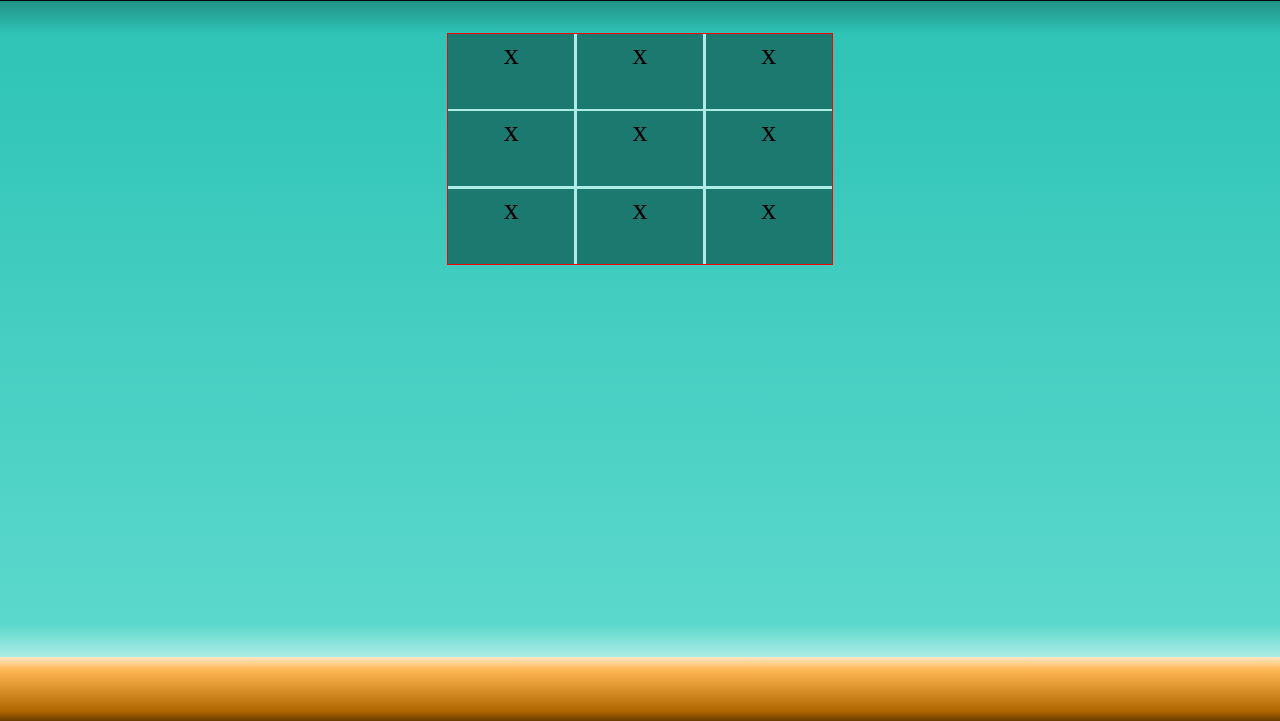
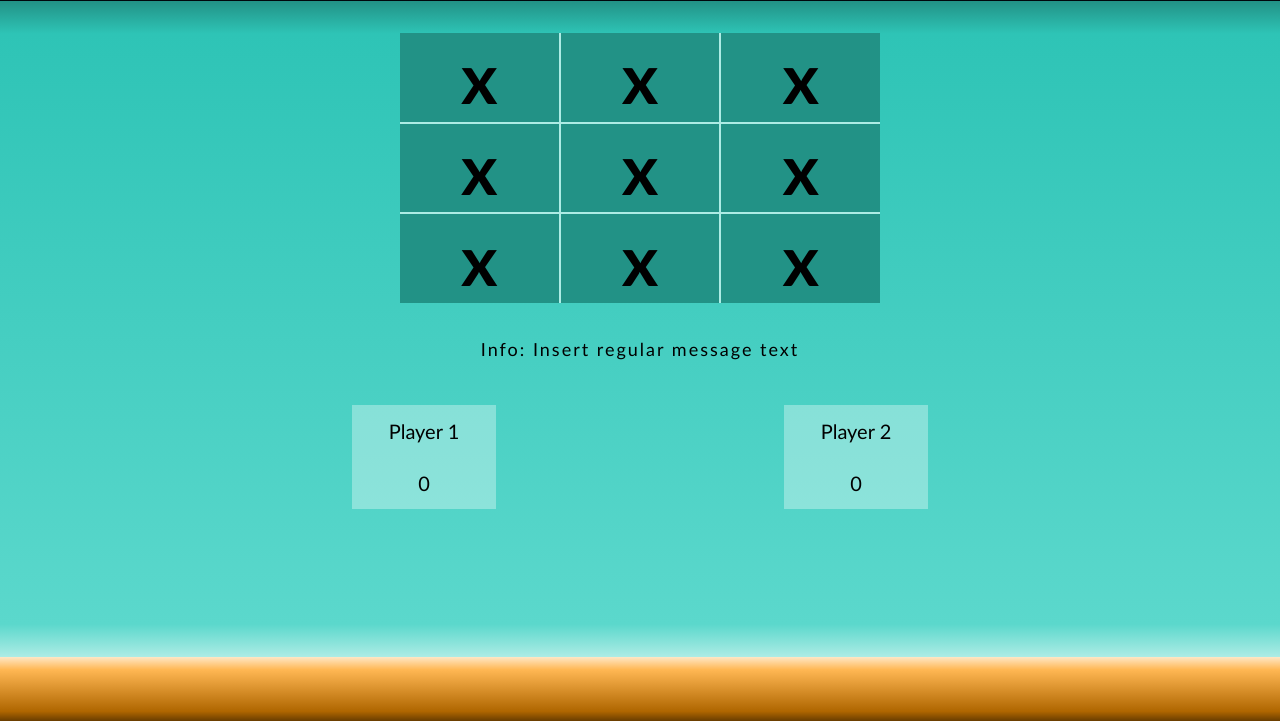
Before and after one commit to WonderNote18/top_js-tic-tac-toe, a plain HTML site: page index.html in a window 1280 px wide. Shown: the part 79-800 px from the top of the page. Drawn offline with Linux system fonts and the light colour scheme.

Commit message:
Added messages and score to main section Adjusted sizing and font for gameGrid Added 'scoreboxes' for each player in game Added game message section to provide user feedback

```diff
--- a/index.html
+++ b/index.html
@@ -39,10 +39,18 @@
                         <div class="gameGridText">x</div>
                     </div>
                 </div>
-                <div id="gameMessages"></div>
+                <div id="gameMessages">
+                    <div class="info">Info: Insert regular message text</div>
+                </div>
                 <div id="gameScore">
-                    <div id="player1" class="playerScore"></div>
-                    <div id="player2" class="playerScore"></div>
+                    <div id="player1" class="playerScore">
+                        <div class="playerScoreText">Player 1</div>
+                        <div class="playerScoreText">0</div>
+                    </div>
+                    <div id="player2" class="playerScore">
+                        <div class="playerScoreText">Player 2</div>
+                        <div class="playerScoreText">0</div>
+                    </div>
                 </div>
             </div>
             <div id="footerContainer"></div>
--- a/styles.css
+++ b/styles.css
@@ -4,19 +4,36 @@ body {
     font-size: 62.5%;
     height: 100%;
     margin: 0;
+    font-family: 'Gill Sans', 'Gill Sans MT', Calibri, 'Trebuchet MS', sans-serif;
 }
 .gameGridCell {
-    background-color: #1C7970;
+    background-color: #229286;
     height: 100%;
     width: 100%;
-    font-size: 3rem;
-    vertical-align: middle;
-    text-align: center;
-    display: table-cell;
+    font-size: 7rem;
+    font-weight: bold;
+    display: flex;
+    justify-content: center;
+    align-items: center;
+    box-shadow: none;
+    transition: all 0.05s;
+}
+.gameGridCell:hover {
+    background-color: #17615Acc;
+    box-shadow: 1px 3px 18px #7DFF3D99;
+    text-shadow: 1px 1px 12px #FEFEFE99;
 }
 .gameGridText {
-    display: inline-block;
-    vertical-align: middle;
+    margin: 0 auto;
+}
+.playerScore {
+    margin: auto 0;
+    height: inherit;
+    background: #FEFEFE55;
+}
+.playerScoreText {
+    font-size: 2rem;
+    padding: 1.4rem 0;
 }
 #pageContainer {
     display: flex;
@@ -27,13 +44,13 @@ body {
     border-bottom: 1.6vh ridge #023661;
     border-top: 1.6vh groove #023661;
     background-color: #04579A;
-    font-family: 'Gill Sans', 'Gill Sans MT', Calibri, 'Trebuchet MS', sans-serif;
     height: 7vh;
     line-height: 7vh;
+    margin: 0;
     overflow: hidden;
 }
 #headerTitleText {
-    font-size: 3.2rem;
+    font-size: 3.8rem;
     text-align: center;
     margin: auto 0;
     color: #FDFFFC;
@@ -42,25 +59,39 @@ body {
     background: #2ec4b6;
     background: linear-gradient(180deg, #229286 0%, #2ec4b6 5%, #5bd8cc 95%, #ADECE5 100%);
     flex-grow: 1;
+    overflow: auto
 }
 #gameDisplay {
     display: grid;
     background: #ADECE5;
     margin: 4vh auto 0 auto;
-    width: 30%;
-    height: 35%;
-    border: 1px solid red;
+    width: 480px;
+    height: 270px;
     grid-row: 3;
     grid-column: 3;
-    grid-template-columns: 2fr 2fr 2fr;
-    grid-template-rows: 2fr 2fr 2fr;
-    grid-gap: 0.3vh;
+    grid-template-columns: 1fr 1fr 1fr;
+    grid-template-rows: 1fr 1fr 1fr;
+    grid-gap: 2px;
+    overflow: auto;
 }
 #gameMessages {
-
+    margin: 0 auto;
+    padding: 35px 0px;
+    text-align: center;
+    font-size: 1.8rem;
+    white-space: nowrap;
+    letter-spacing: 0.2rem;
+    height: 32px;
 }
 #gameScore {
-
+    width: 576px;
+    margin: 0 auto;
+    text-align: center;
+    display: grid;
+    grid-template-columns: 25% 25%;
+    grid-template-rows: 10rem;
+    grid-gap: 50%;
+    margin: 0 auto;
 }
 #footerContainer {
     background: #ffb753;
```
